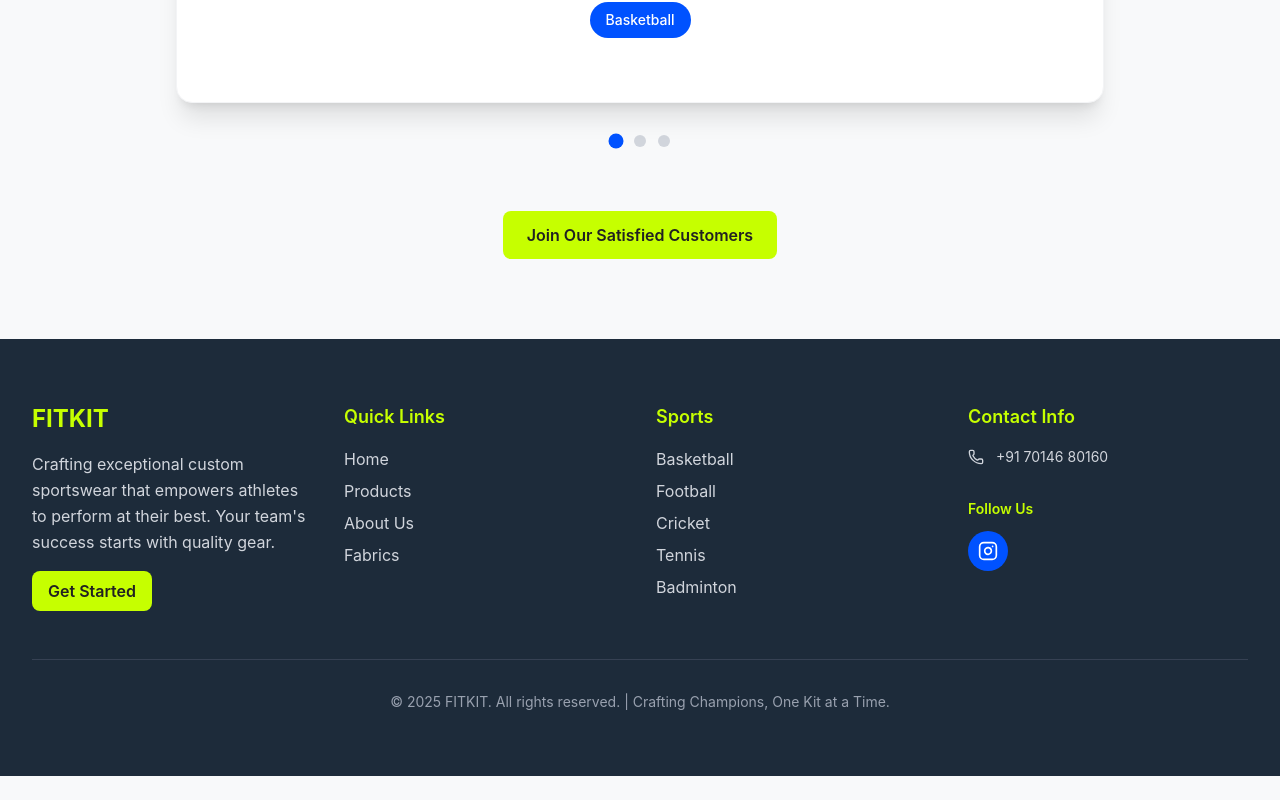
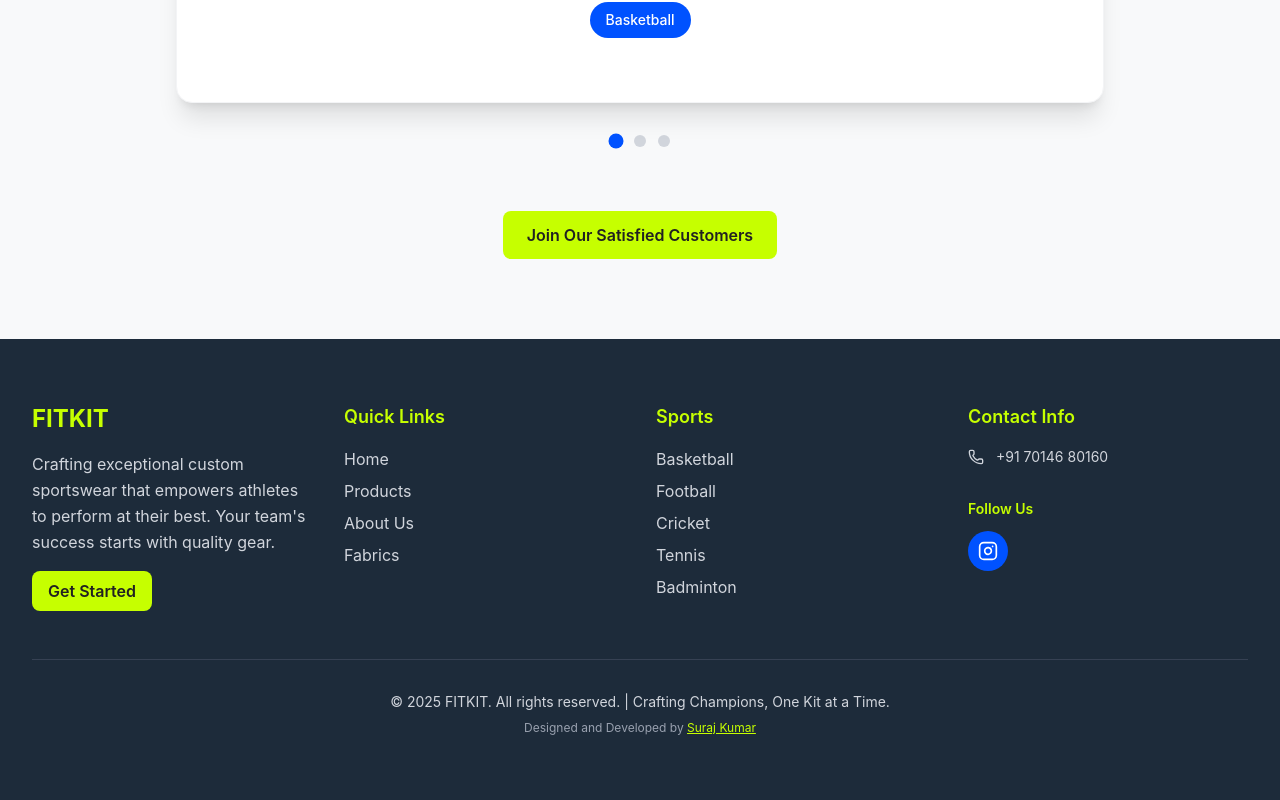
Before and after one commit to suraj-markup/Fitkit, a React (Vite) app: page / in a window 1280 px wide. Shown: the part 5594-6394 px from the top of the page. Before the commit the page ends 6370 px from the top, so only its background shows below. Built offline with nearby package versions, Linux system fonts and the light colour scheme.

Commit message:
updated footer

```diff
--- a/src/components/Footer.jsx
+++ b/src/components/Footer.jsx
@@ -195,11 +195,22 @@
           whileInView={{ opacity: 1 }}
           transition={{ duration: 0.6, delay: 0.6 }}
           viewport={{ once: true }}
-          className="border-t border-gray-700 mt-12 pt-8 text-center"
+          className="border-t border-gray-700 mt-12 pt-8 text-center space-y-2"
         >
-          <p className="text-gray-400 text-sm">
+          <p className="text-gray-300 text-sm">
             © {new Date().getFullYear()} FITKIT. All rights reserved. | Crafting Champions, One Kit at a Time.
           </p>
+                      <p className="text-gray-400 text-xs">
+              Designed and Developed by{' '}
+              <a
+                href="https://surajmarkup.netlify.app/"
+                target="_blank"
+                rel="noopener noreferrer"
+                className="text-[#C6FF00] hover:text-[#B8E600] transition-colors duration-200 underline"
+              >
+                Suraj Kumar
+              </a>
+            </p>
         </motion.div>
       </div>
     </footer>
```
